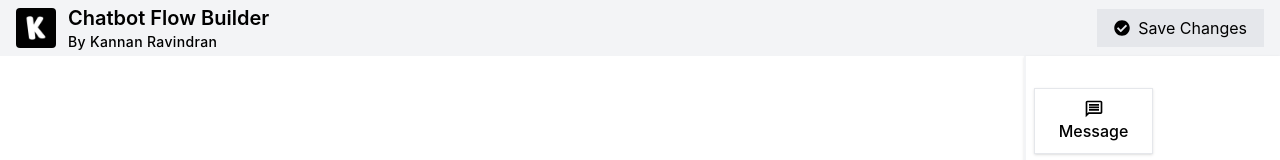
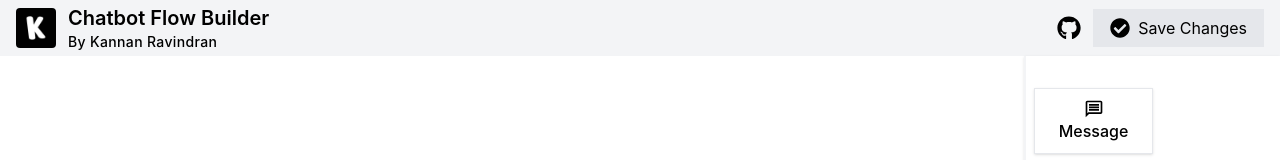
Before and after one commit to kannan-ravi/chat-flow-builder, a React (Vite) app: page / in a window 1280 px wide. Shown: the top 160 px of the page. Built offline with nearby package versions, Linux system fonts and the light colour scheme.

Commit message:
Increased space in TextNode and Added Github link in Header

```diff
--- a/src/components/flow/nodes/TextNode.tsx
+++ b/src/components/flow/nodes/TextNode.tsx
@@ -15,7 +15,7 @@ function TextNode({ data, selected }: NodeProps<TextMessageNode>) {
         selected ? " border-cyan-400" : "border-transparent"
       }`}
     >
-      <div className="flex items-center gap-2 bg-cyan-100 px-4 py-2 justify-between">
+      <div className="flex items-center gap-8 bg-cyan-100 px-4 py-2 justify-between">
         <div className="flex items-center gap-2">
           <MdOutlineMessage className="text-md" />
           <h3 className="text-md font-medium">Send Message</h3>
--- a/src/components/layout/Header.tsx
+++ b/src/components/layout/Header.tsx
@@ -1,4 +1,4 @@
-import { FaCheckCircle } from "react-icons/fa";
+import { FaCheckCircle, FaGithub } from "react-icons/fa";
 import Logo from "/logo.jpg";
 
 type HeaderPropsType = {
@@ -17,14 +17,22 @@ function Header({ onSaveChanges }: HeaderPropsType) {
         </div>
       </div>
 
+      <div className="flex items-center gap-3">
+        <a
+          href="https://github.com/kannan-ravi/chat-flow-builder"
+          target="_blank"
+        >
+          <FaGithub className="text-2xl" />
+        </a>
         <button
           className="border cursor-pointer transition duration-300 outline-0 flex items-center gap-2 bg-gray-200 text-black border-gray-200 px-4 py-1.5 text-base"
           type="button"
           onClick={onSaveChanges}
         >
-        <FaCheckCircle />
+          <FaCheckCircle className="text-xl" />
           Save Changes
         </button>
+      </div>
     </header>
   );
 }
```
Lines whose indentation alone changed are shown as unchanged.
